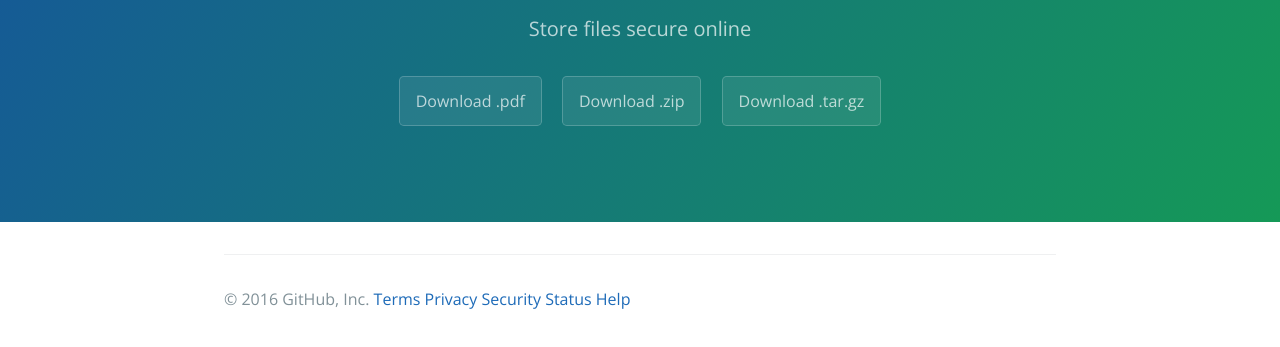
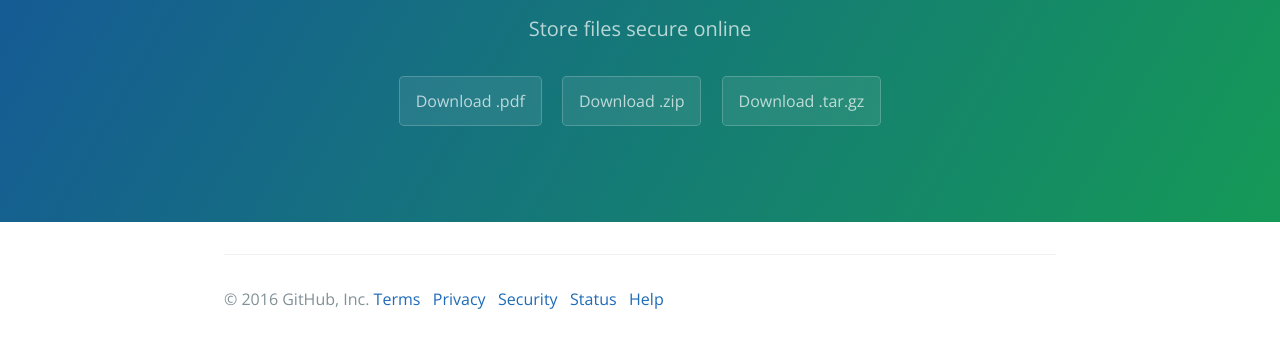
Before and after one commit to imguploads/fD5miK, a plain HTML site: page index.html in a window 1280 px wide. Shown: the part 161-508 px from the top of the page. Drawn offline with nearby package versions, Linux system fonts and the light colour scheme.

Commit message:
Update index.html

```diff
--- a/index.html
+++ b/index.html
@@ -27,7 +27,7 @@
 
 
       <footer class="site-footer">
-        <span class="site-footer-credits">© 2016 GitHub, Inc.  <a href="https://pages.github.com">Terms</a>    <a href="https://pages.github.com">Privacy</a>    <a href="https://pages.github.com">Security</a>    <a href="https://pages.github.com">Status</a>    <a href="https://pages.github.com">Help</a></span>
+        <span class="site-footer-credits">© 2016 GitHub, Inc.  <a href="https://pages.github.com">Terms</a>  &nbsp;  <a href="https://pages.github.com">Privacy</a>  &nbsp;  <a href="https://pages.github.com">Security</a>  &nbsp;  <a href="https://pages.github.com">Status</a>  &nbsp;  <a href="https://pages.github.com">Help</a></span>
       </footer>
 
     </section>
```
